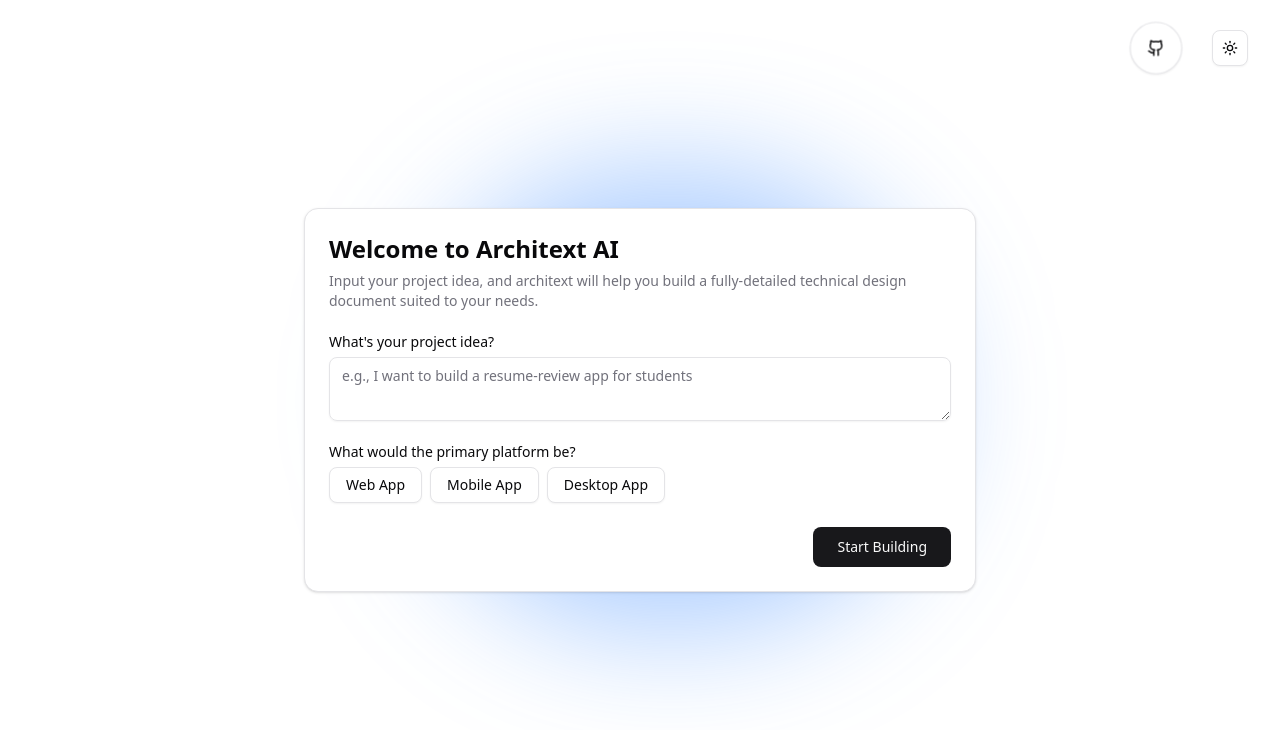
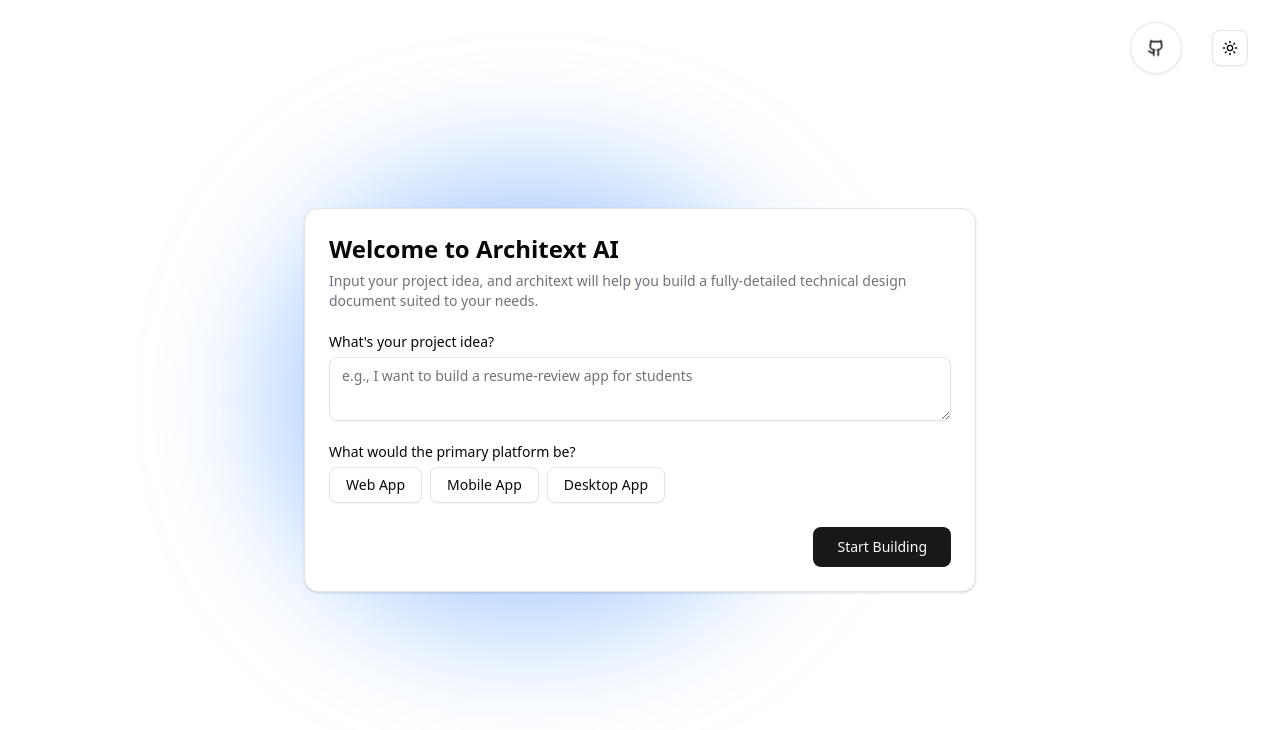
Before and after one commit to brandoncintron/architext-ai, a Next.js app: page / in a window 1280 px wide. Shown: the top 730 px of the page. Built offline with nearby package versions, Linux system fonts and the light colour scheme.

Commit message:
Tweaked glow to render correctly on widescreens

```diff
--- a/src/components/wizard/wizard.tsx
+++ b/src/components/wizard/wizard.tsx
@@ -84,8 +84,7 @@ export const Wizard = () => {
   const CurrentComponent = steps[currentStep].component;
 
   return (
-    <div className="relative flex w-full flex-col items-center justify-center">
-      <div className="absolute left-80 -z-10 h-114 w-128 rounded-full bg-blue-500/40 blur-3xl" />
+    <div className="flex w-full flex-col items-center justify-center">
 
       <div>
         <ErrorAlert error={error || ""} />
@@ -121,7 +120,9 @@ export const Wizard = () => {
         </div>
       )}
 
-      <div className="flex w-full min-h-[420px] max-w-4xl items-center justify-center p-4 ">
+      <div className="flex w-full min-h-[420px] max-w-4xl items-center justify-center p-4 relative">
+      <div className="absolute left-20 -z-10 h-114 w-128 rounded-full bg-blue-500/40 blur-3xl" />
+
         {(isLoading && isFirstStep) || isGenerating ? (
           <div className="flex flex-col items-center gap-4 text-center">
             <Loader2 className="h-8 w-8 animate-spin text-primary" />
@@ -138,6 +139,7 @@ export const Wizard = () => {
           CurrentComponent
         ) : (
           <Card className="w-full max-w-2xl flex flex-col">
+
             {CurrentComponent}
             <CardFooter className="flex justify-between mt-auto">
               <Button
```
